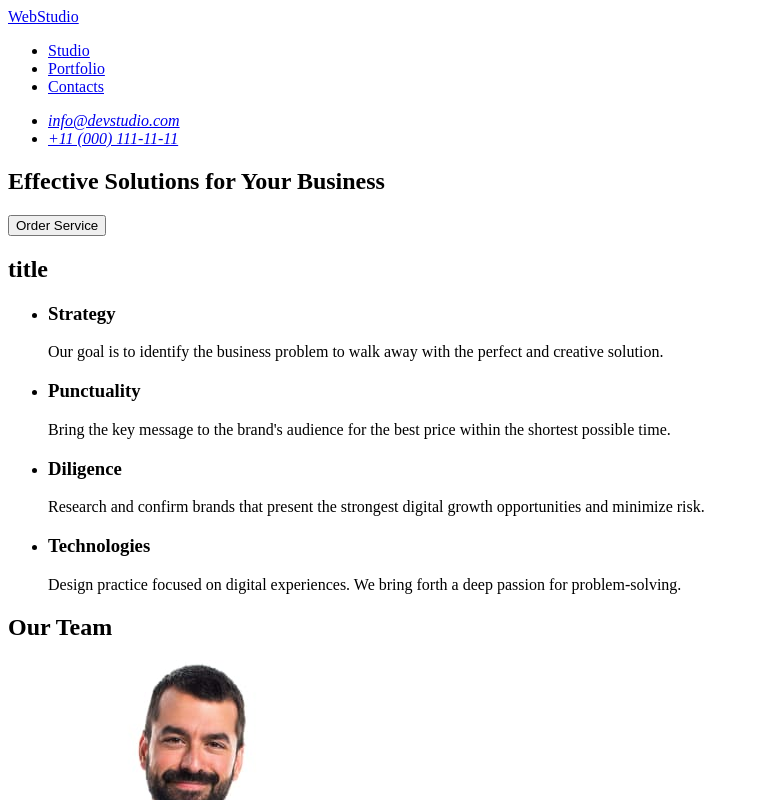
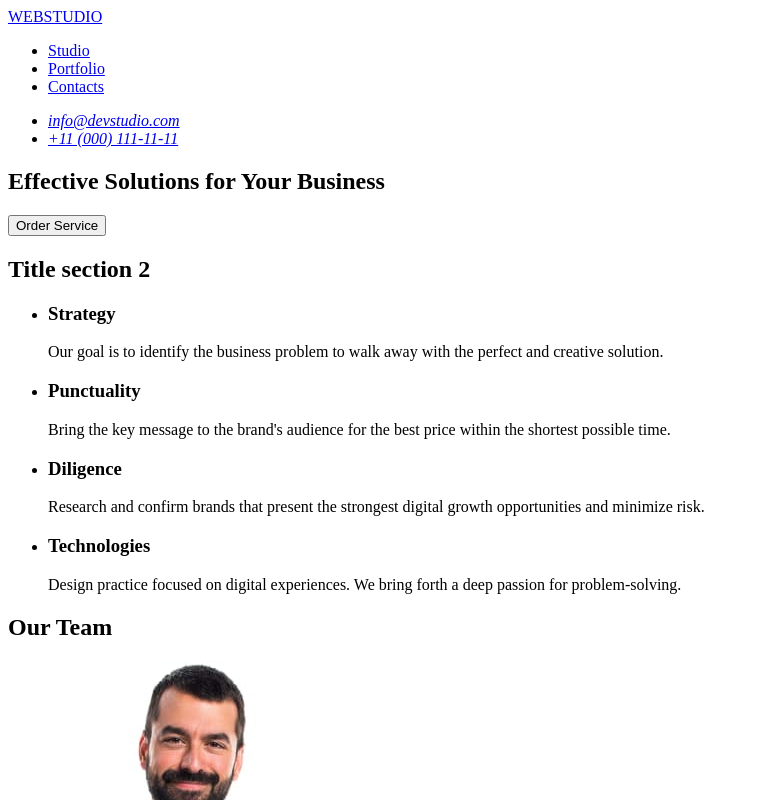
Before and after one commit to MayaTaran/goit-markup-hw-01, a plain HTML site: page index.html in a window 1280 px wide. Shown: the top 800 px of the page, without its empty margins (0-759 px from the left). Drawn offline with Linux system fonts and the light colour scheme.

Commit message:
fixed after the third autocheck

```diff
--- a/index.html
+++ b/index.html
@@ -8,7 +8,7 @@
   <body>
     <header>
       <nav>
-        <a href="./index.html">WebStudio</a>
+        <a href="./index.html">WEBSTUDIO</a>
         <ul>
           <li><a href="#studio">Studio</a></li>
           <li><a href="#portfolio">Portfolio</a></li>
@@ -18,7 +18,7 @@
       <address>
         <ul>
           <li><a href="mailto:info@devstudio.com">info@devstudio.com</a></li>
-          <li><a href="tel:+110001111111">+11 (000) 111-11-11</a></li>
+          <li><a href="tel:+110001111111"> +11 (000) 111-11-11</a></li>
         </ul>
       </address>
     </header>
@@ -28,7 +28,7 @@
         <button type="button">Order Service</button>
       </section>
       <section>
-        <h2>title</h2>
+        <h2>Title section 2</h2>
         <ul>
           <li>
             <h3>Strategy</h3>
@@ -107,7 +107,7 @@
       </section>
     </main>
     <footer>
-      <a href="./index.html">WebStudio</a>
+      <a href="./index.html">WEBSTUDIO</a>
       <p>
         Increase the flow of customers and sales for your business with digital
         marketing & growth solutions.
```
